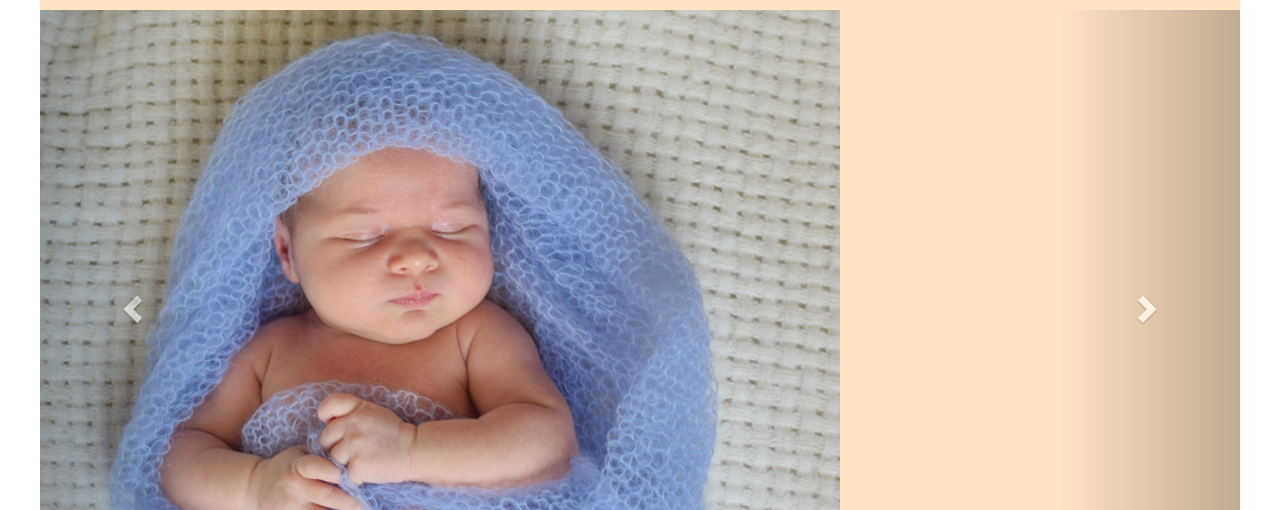
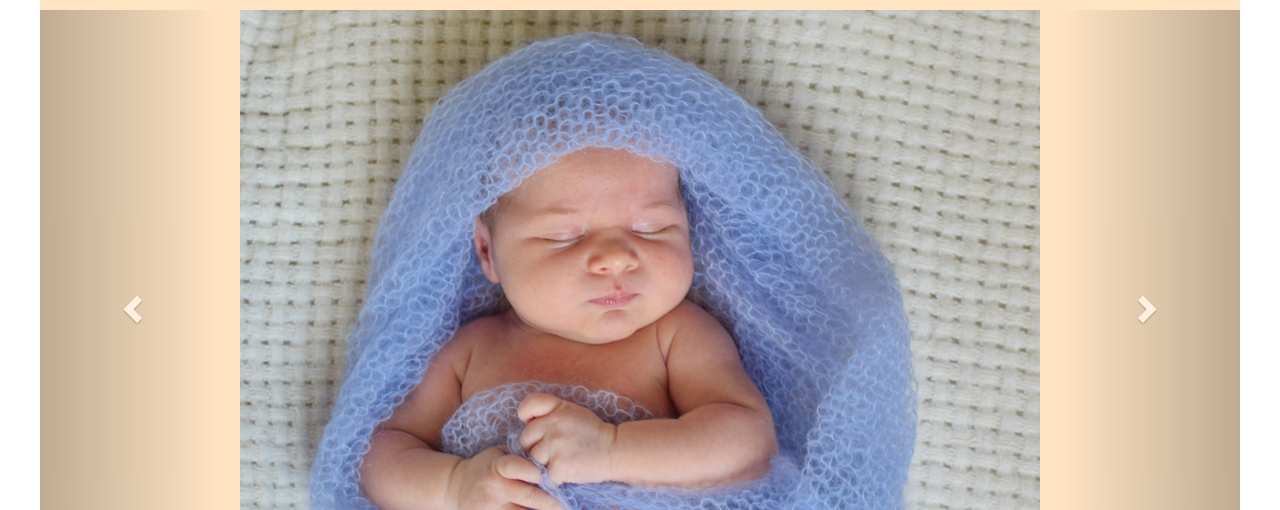
Before and after one commit to yuliyakhomyak/Yuliya, a plain HTML site: page index.html in a window 1280 px wide. Shown: the part 290-800 px from the top of the page. Drawn offline with nearby package versions, Linux system fonts and the light colour scheme.

Commit message:
centercarousel

```diff
--- a/main.css
+++ b/main.css
@@ -48,9 +48,13 @@ body {
     background-image: url(backgr-local-grey.jpg);
 }
 
-
 .carousel-inner {
-       margin: 0 auto;
+    width: 1200px;
+    margin: 0 auto;
+}
+.item {
+    width: 800px;
+    margin: 0 auto;
 }
 
 
```
